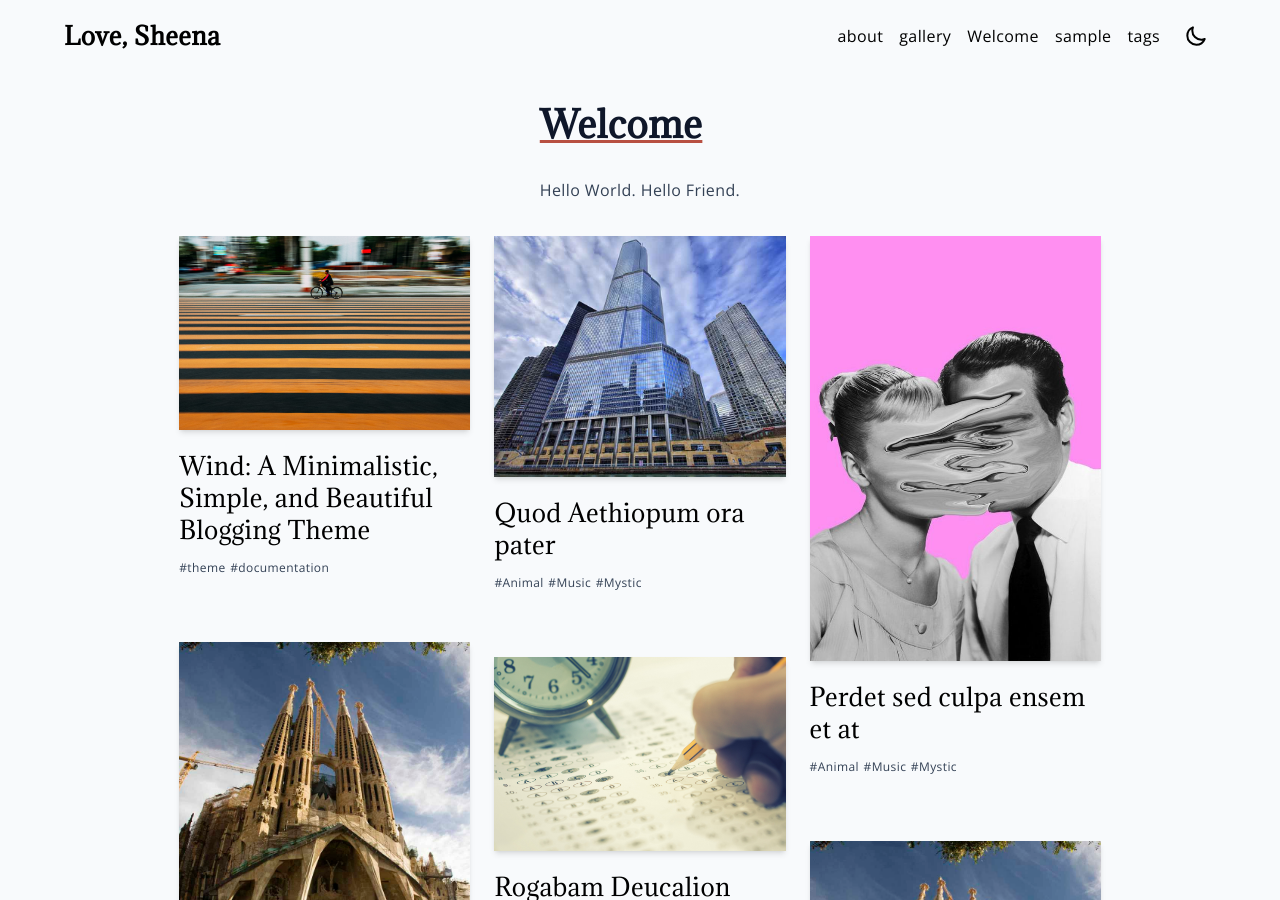
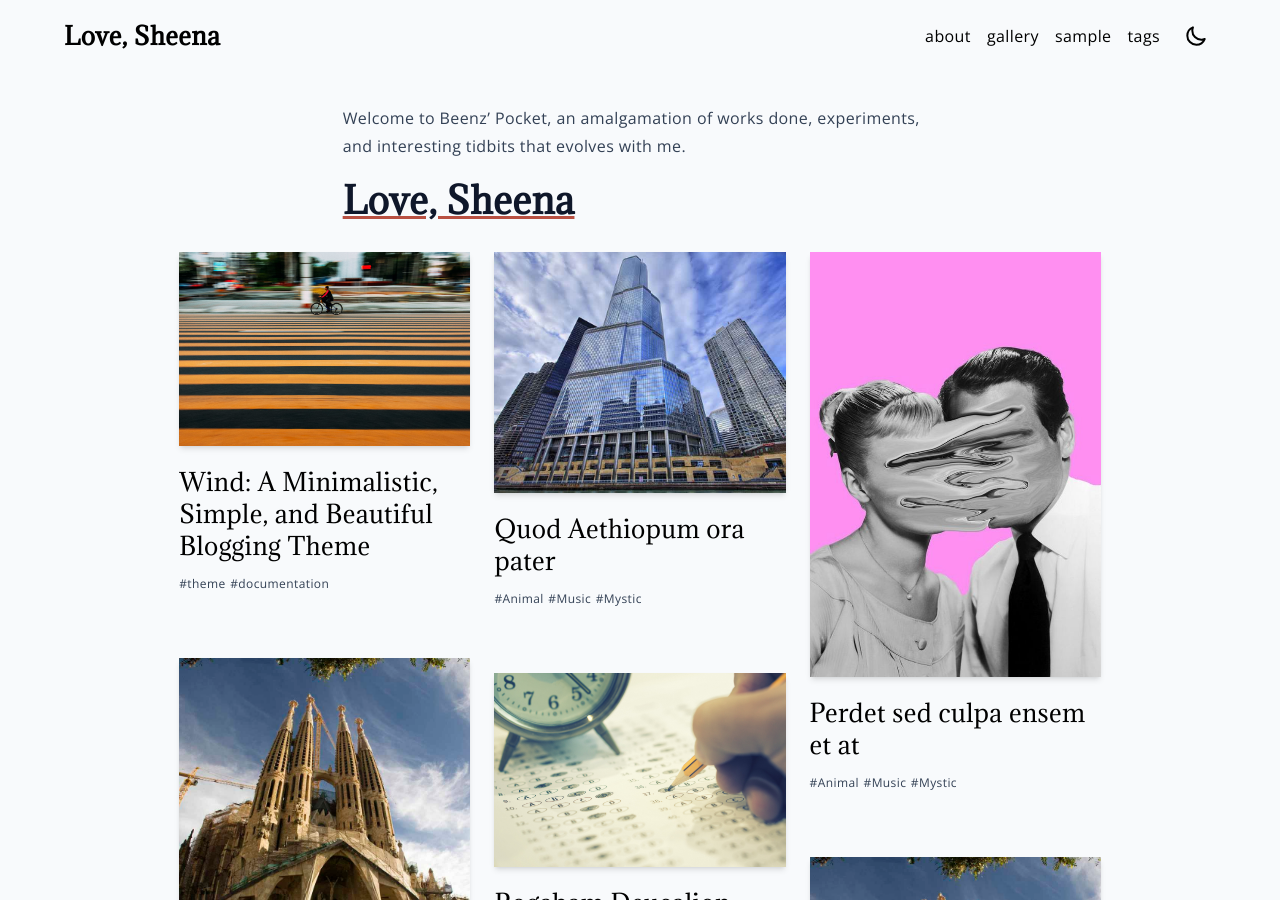
Before and after one commit to beenzpaste/beenzpaste.github.io, a Jekyll site: the page built from index.md, in a window 1280 px wide and 900 px high. Built offline with Jekyll 4.4.1, drawn with Linux system fonts in a browser that asks for light colours; our own code applies the rules of GitHub Pages for plain Markdown files.

Commit message:
Update index.md
updated welcome segment

```diff
--- a/index.md
+++ b/index.md
@@ -1,6 +1,7 @@
 ---
 layout: home
 ---
-# Welcome
 
-Hello World. Hello Friend.
+Welcome to Beenz' Pocket, an amalgamation of works done, experiments, and interesting tidbits that evolves with me.
+
+# Love, Sheena
```
